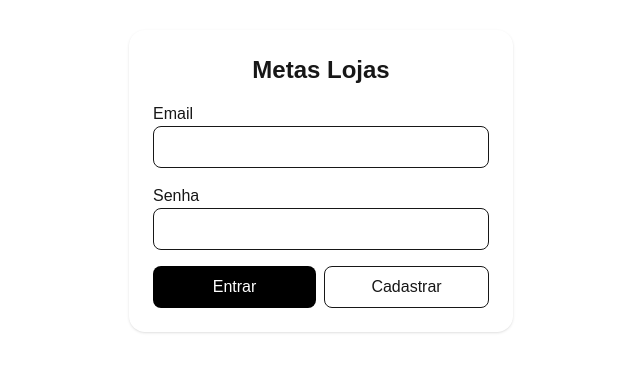
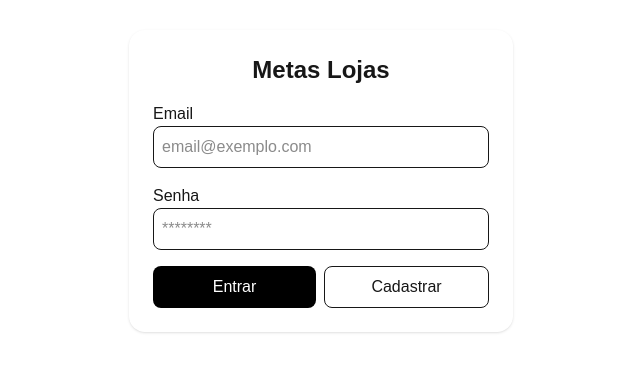
Before and after one commit to camila-ubt/metas-lojas, a Next.js app: page / in a window 1280 px wide. Shown: the part 219-590 px from the top of the page, without its empty margins (319-959 px from the left). Built offline with nearby package versions, Linux system fonts and the light colour scheme; no server answers.

Commit message:
fix login redirect button

```diff
--- a/app/page.tsx
+++ b/app/page.tsx
@@ -25,8 +25,8 @@ export default function Home() {
       return;
     }
 
-    // 🔑 SEMPRE redireciona
-    window.location.href = "/redirect";
+    // 🔑 SEMPRE redireciona após login
+    window.location.replace("/redirect");
   }
 
   async function signUp() {
@@ -39,7 +39,7 @@ export default function Home() {
     });
 
     setLoading(false);
-    setMsg(error ? error.message : "Conta criada! Faça login.");
+    setMsg(error ? error.message : "Conta criada! Agora faça login.");
   }
 
   return (
@@ -53,6 +53,7 @@ export default function Home() {
             className="w-full border rounded-lg p-2"
             value={email}
             onChange={(e) => setEmail(e.target.value)}
+            placeholder="email@exemplo.com"
           />
         </div>
 
@@ -63,12 +64,13 @@ export default function Home() {
             className="w-full border rounded-lg p-2"
             value={password}
             onChange={(e) => setPassword(e.target.value)}
+            placeholder="********"
           />
         </div>
 
         <div className="flex gap-2">
           <button
-            type="button"
+            type="button"            // 👈 ESSENCIAL
             onClick={signIn}
             disabled={loading}
             className="flex-1 bg-black text-white rounded-lg p-2"
@@ -77,6 +79,7 @@ export default function Home() {
           </button>
 
           <button
+            type="button"
             onClick={signUp}
             disabled={loading}
             className="flex-1 border rounded-lg p-2"
```
